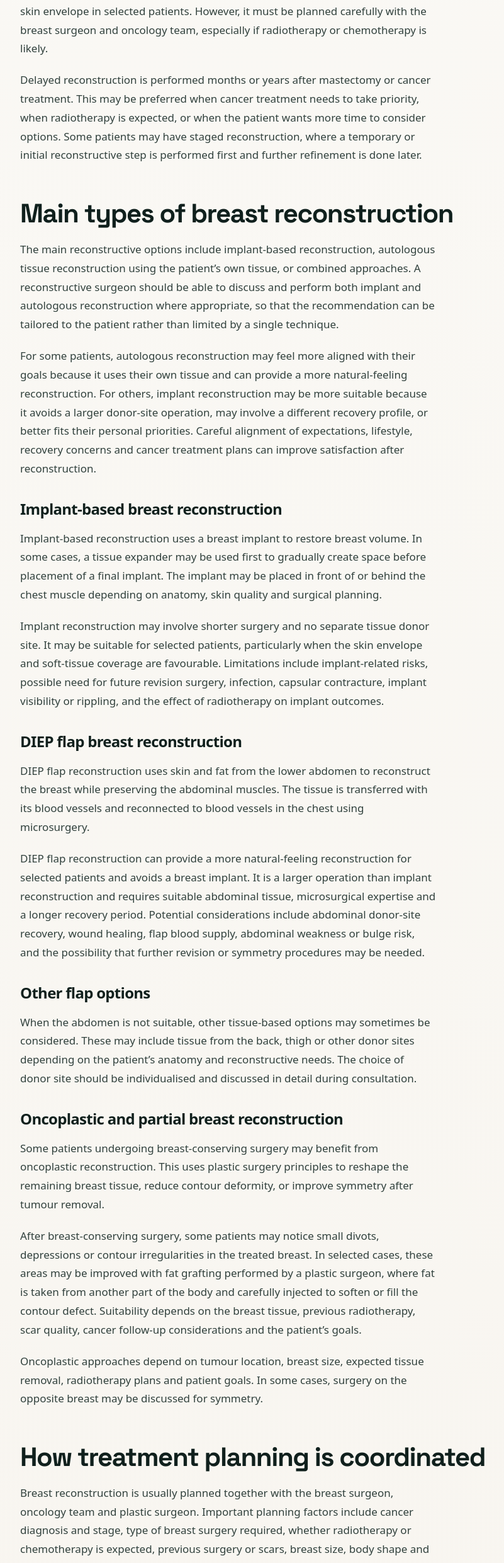
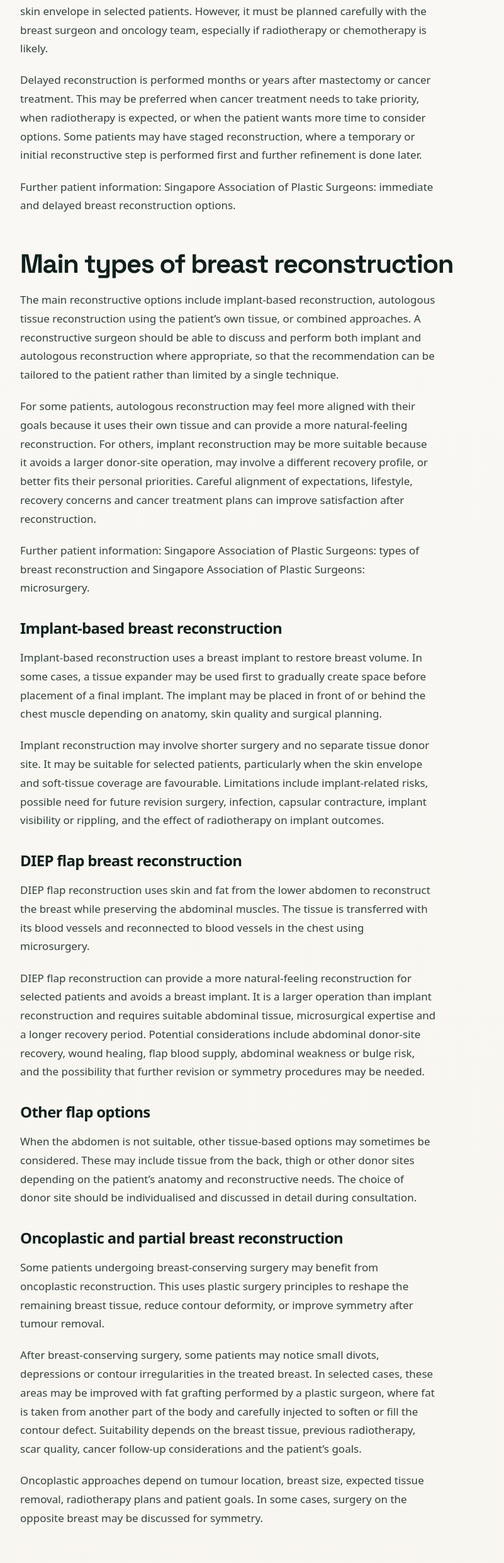
Before and after one commit to zatyrical/plasticwebsite, a Next.js app: page /breast-reconstruction-singapore in a window 1280 px wide. Shown: the part 2442-4923 px from the top of the page at 63% size, without its empty margins (220-1021 px from the left). Built offline with nearby package versions, Linux system fonts and the light colour scheme.

Commit message:
Add breast reconstruction authority navigation

```diff
--- a/app/breast-reconstruction-singapore/page.tsx
+++ b/app/breast-reconstruction-singapore/page.tsx
@@ -112,7 +112,7 @@ const medicalPageJsonLd = {
         { '@type': 'MedicalProcedure', name: 'DIEP flap breast reconstruction' },
         { '@type': 'MedicalProcedure', name: 'Oncoplastic breast reconstruction' }
       ],
-      dateModified: '2026-10-10',
+      dateModified: '2026-10-14',
       lastReviewed: lastReviewedIso,
       author: { '@id': physicianId },
       reviewedBy: { '@id': physicianId },
@@ -204,6 +204,9 @@ export default function BreastReconstructionPage() {
             <p>
               Delayed reconstruction is performed months or years after mastectomy or cancer treatment. This may be preferred when cancer treatment needs to take priority, when radiotherapy is expected, or when the patient wants more time to consider options. Some patients may have staged reconstruction, where a temporary or initial reconstructive step is performed first and further refinement is done later.
             </p>
+            <p>
+              Further patient information: <a href="https://www.saps.org.sg/breast-reconstruction-options">Singapore Association of Plastic Surgeons: immediate and delayed breast reconstruction options</a>.
+            </p>
 
             <h2 id="types">Main types of breast reconstruction</h2>
             <p>
@@ -211,6 +214,9 @@ export default function BreastReconstructionPage() {
             </p>
             <p>
               For some patients, autologous reconstruction may feel more aligned with their goals because it uses their own tissue and can provide a more natural-feeling reconstruction. For others, implant reconstruction may be more suitable because it avoids a larger donor-site operation, may involve a different recovery profile, or better fits their personal priorities. Careful alignment of expectations, lifestyle, recovery concerns and cancer treatment plans can improve satisfaction after reconstruction.
+            </p>
+            <p>
+              Further patient information: <a href="https://www.saps.org.sg/breast-reconstruction-types">Singapore Association of Plastic Surgeons: types of breast reconstruction</a> and <a href="https://www.saps.org.sg/microsurgery">Singapore Association of Plastic Surgeons: microsurgery</a>.
             </p>
 
             <h3>Implant-based breast reconstruction</h3>
@@ -239,7 +245,7 @@ export default function BreastReconstructionPage() {
               Some patients undergoing breast-conserving surgery may benefit from oncoplastic reconstruction. This uses plastic surgery principles to reshape the remaining breast tissue, reduce contour deformity, or improve symmetry after tumour removal.
             </p>
             <p>
-              After breast-conserving surgery, some patients may notice small divots, depressions or contour irregularities in the treated breast. In selected cases, these areas may be improved with fat grafting performed by a plastic surgeon, where fat is taken from another part of the body and carefully injected to soften or fill the contour defect. Suitability depends on the breast tissue, previous radiotherapy, scar quality, cancer follow-up considerations and the patient’s goals.
+              After breast-conserving surgery, some patients may notice small divots, depressions or contour irregularities in the treated breast. In selected cases, these areas may be improved with <Link href="/fat-grafting-singapore">fat grafting performed by a plastic surgeon</Link>, where fat is taken from another part of the body and carefully injected to soften or fill the contour defect. Suitability depends on the breast tissue, previous radiotherapy, scar quality, cancer follow-up considerations and the patient’s goals.
             </p>
             <p>
               Oncoplastic approaches depend on tumour location, breast size, expected tissue removal, radiotherapy plans and patient goals. In some cases, surgery on the opposite breast may be discussed for symmetry.
```
